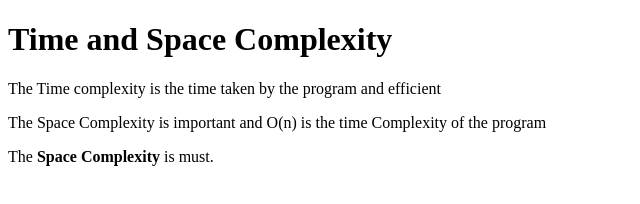
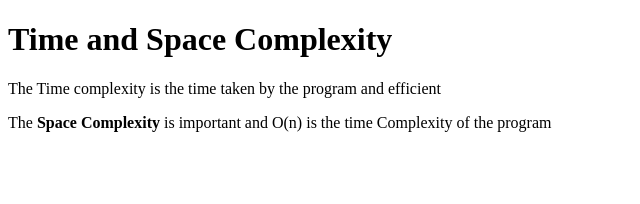
Before and after one commit to acciojob/time-and-space-complexity-sreeharshamaley, a website: page main.html in a window 1280 px wide. Shown: the whole page, without its empty margins (0-640 px from the left). Drawn offline with Linux system fonts and the light colour scheme.

Commit message:
created a submission

```diff
--- a/main.html
+++ b/main.html
@@ -9,8 +9,7 @@
 <body>
 	<h1>Time and Space Complexity</h1>
 	<p>The Time complexity is the time taken by the program and efficient</p>
-	<p>The Space Complexity is important and O(n) is the time Complexity of the program</p>
-	<p>The <b>Space Complexity</b> is must.</p>
+	<p>The <b>Space Complexity</b> is important and O(n) is the time Complexity of the program</p>
 	<!-- the entire body must be written by student -->
     <script type="text/javascript" src="./script.js">
 </script>
```
